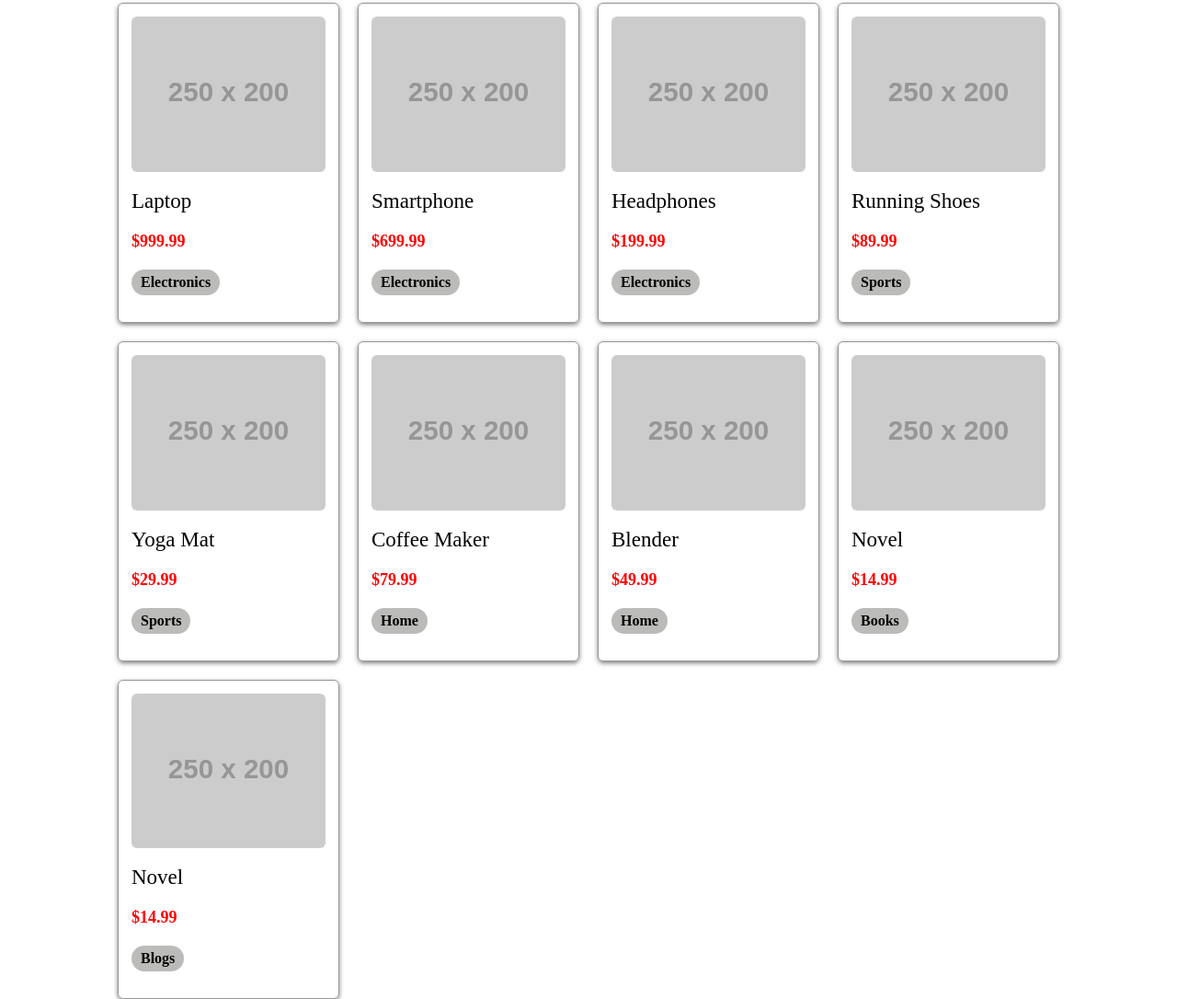
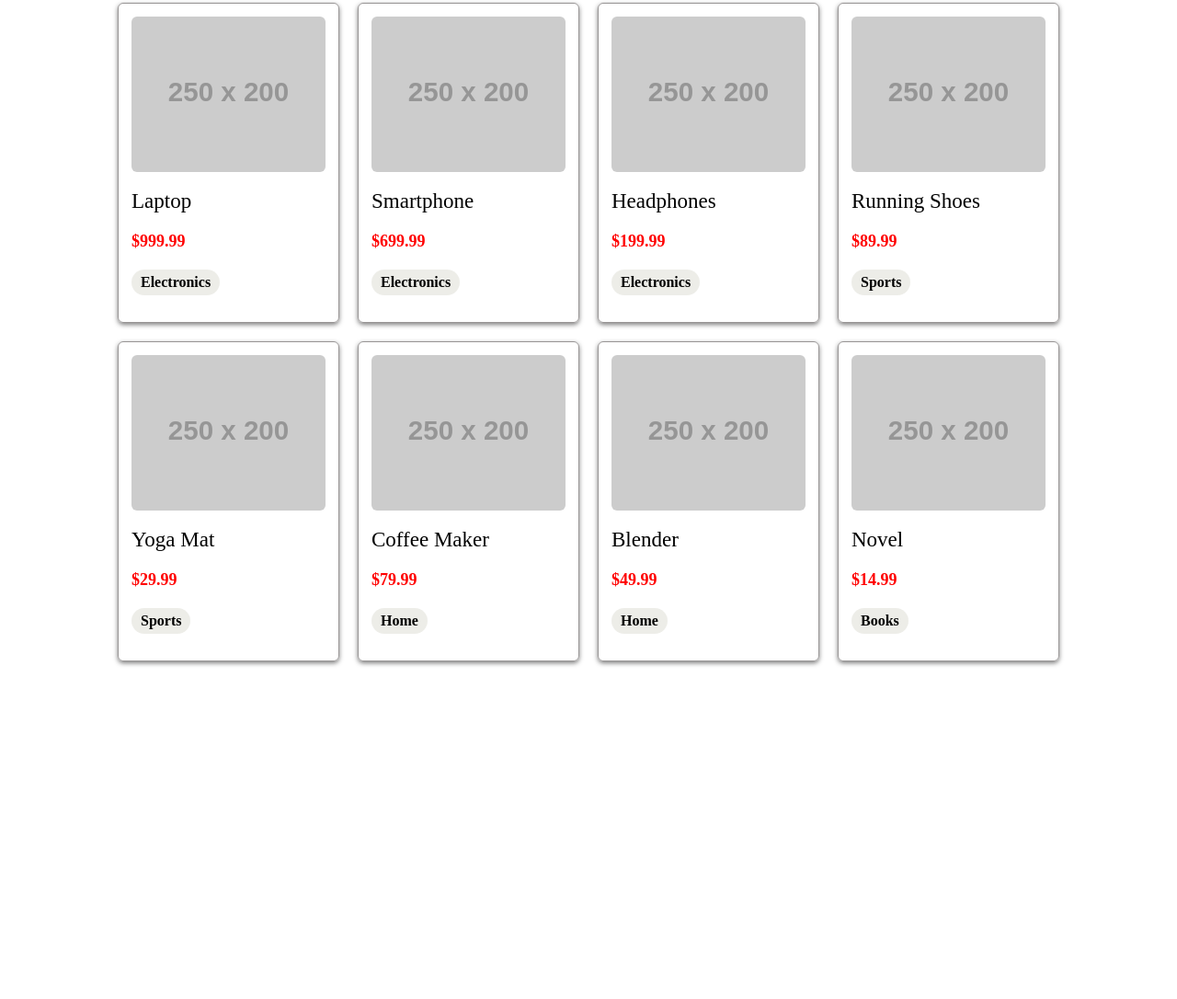
Before and after one commit to DheerajPKumar/Assignment_12A, a plain HTML site: page index.html in a window 1280 px wide. Shown: the part 215-1301 px from the top of the page at 92% size. After the commit the page ends 964 px from the top, so only its background shows below. Drawn offline with Linux system fonts and the light colour scheme; placeholder pictures from the web are drawn by us.

Commit message:
Final Commit: All Functionalities Added

```diff
--- a/components/_color.scss
+++ b/components/_color.scss
@@ -4,5 +4,5 @@ $btn-hover: #282828;
 $white-color: #fff;
 $black-color: #000;
 $red-color: red;
-$tag-bg: rgba(121, 121, 116, 0.5);
+$tag-bg: rgba(220, 220, 210, 0.5);
 $card-shadow: rgba(0, 0, 0, 0.5);
--- a/script.js
+++ b/script.js
@@ -45,12 +45,6 @@ var products = [
         name: "Novel",
         price: 14.99,
         category: "Books",
-        image: "https://via.placeholder.com/250x200?text=Novel"
-    },
-    {   id: 9,
-        name: "Novel",
-        price: 14.99,
-        category: "Blogs",
         image: "https://via.placeholder.com/250x200?text=Novel"
     }
 ]
--- a/styles.scss
+++ b/styles.scss
@@ -9,7 +9,7 @@
 
 .cardContainer{
     width: 80%;
-    margin: 0 auto;
+    margin: 0 auto 30px auto;
 
     &__heading{
         font-size: pxToRem(35px);
@@ -62,6 +62,11 @@
     border-radius: pxToRem(6px);
     box-shadow:0 pxToRem(2px) pxToRem(5px) $card-shadow;
     border: pxToRem(0.1px) solid $border-color;
+    transition: transform 0.3s ease;
+
+    &:hover{
+        transform: translateY(pxToRem(-4px));
+    }
 }
 
 .img{
```
Also changed, not shown: styles.css, 1 other file.
